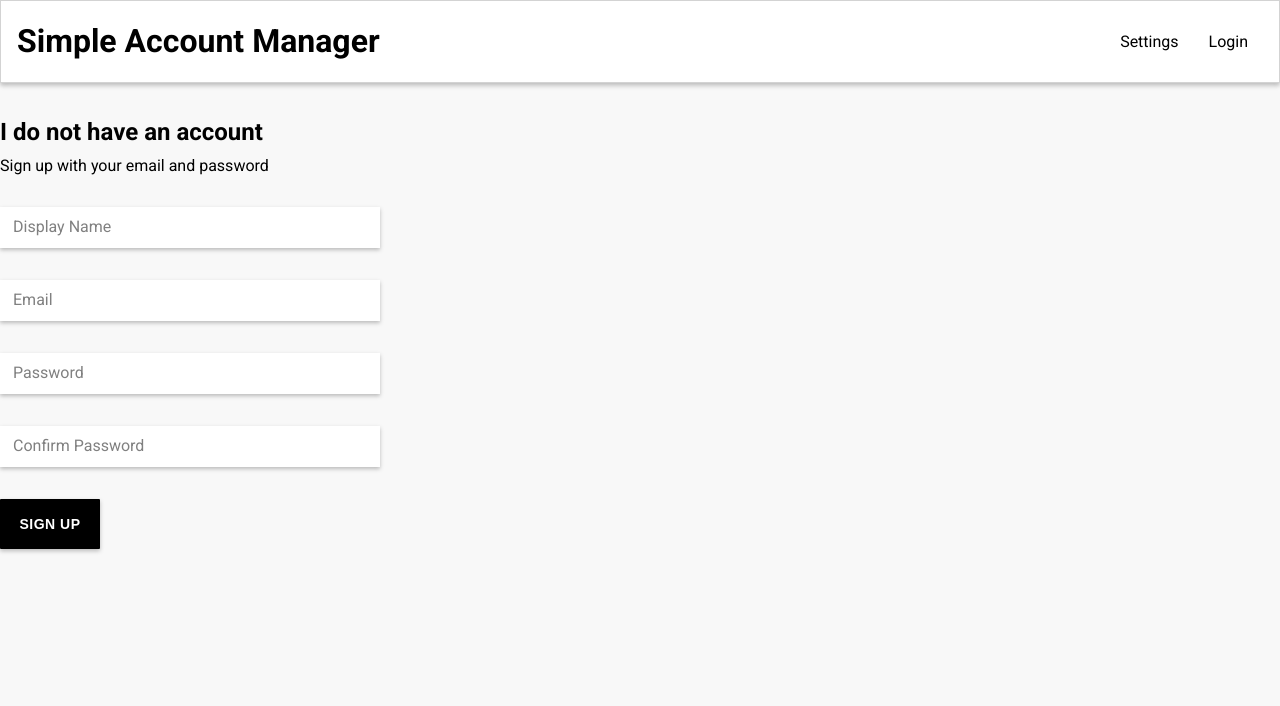
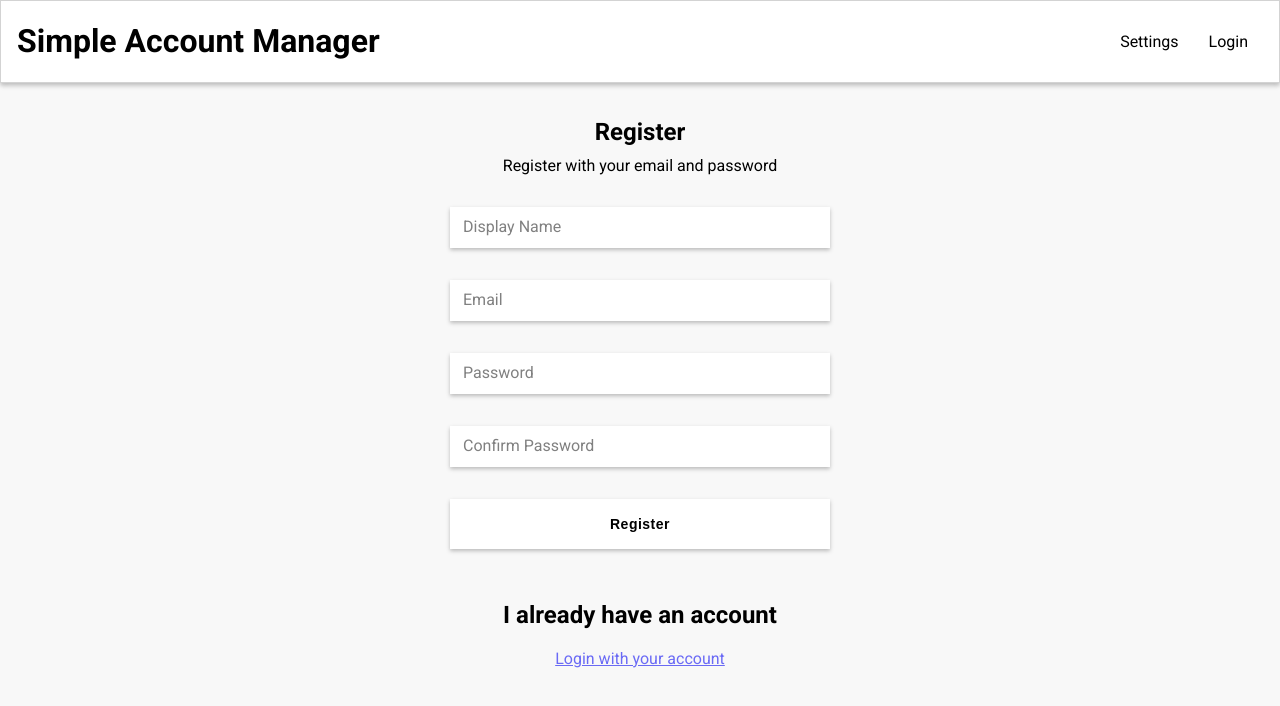
Before and after one commit to PhilSchwerttraeger/SAM, a React (Create React App) app: page /register in a window 1280 px wide. Shown: the top 706 px of the page. Built offline with nearby package versions, Linux system fonts and the light colour scheme; no server answers.

Commit message:
Add and adjust register page

```diff
--- a/src/pages/login/login.component.jsx
+++ b/src/pages/login/login.component.jsx
@@ -4,6 +4,7 @@ import CustomButton from "../../components/custom-button/custom-button.component
 import "./login.styles.scss"
 import { auth, signInWithGoogle } from "../../firebase/firebase.util"
 import GoogleButton from "react-google-button"
+import { Link } from "react-router-dom"
 
 class Login extends React.Component {
   constructor(props) {
@@ -87,7 +88,9 @@ class Login extends React.Component {
         />
         <div className="register">
           <h2>I don't have an account</h2>
-          <div style={{ marginBottom: "52px" }}>Create a new account</div>
+          <Link to={`/register`}>
+            <span className="registerLink">Create a new account</span>
+          </Link>
         </div>
       </div>
     )
--- a/src/pages/login/login.styles.scss
+++ b/src/pages/login/login.styles.scss
@@ -34,4 +34,10 @@
   .register {
     margin-top: 32px;
   }
+
+  .registerLink {
+    margin-bottom: "52px";
+    color: rgba(47, 47, 243, 0.705);
+    text-decoration: underline;
+  }
 }
--- a/src/pages/register/register.component.jsx
+++ b/src/pages/register/register.component.jsx
@@ -2,6 +2,7 @@ import React from "react"
 import FormInput from "../../components/form-input/form-input.component"
 import CustomButton from "../../components/custom-button/custom-button.component"
 import { auth, createUserProfileDocument } from "../../firebase/firebase.util"
+import { Link } from "react-router-dom"
 
 import "./register.styles.scss"
 
@@ -54,9 +55,9 @@ class Register extends React.Component {
   render() {
     const { displayName, email, password, confirmPassword } = this.state
     return (
-      <div className="sign-up">
-        <h2 className="title">I do not have an account</h2>
-        <span>Sign up with your email and password</span>
+      <div className="register">
+        <h2 className="title">Register</h2>
+        <span>Register with your email and password</span>
         <form className="sign-up-form" onSubmit={this.handleSubmit}>
           <FormInput
             type="text"
@@ -93,8 +94,16 @@ class Register extends React.Component {
             required
             autoComplete="new-password"
           />
-          <CustomButton type="submit">SIGN UP</CustomButton>
+          <CustomButton type="submit" inverted style={{ width: "100%" }}>
+            Register
+          </CustomButton>
         </form>
+        <div className="login">
+          <h2>I already have an account</h2>
+          <Link to={`/login`}>
+            <span className="loginLink">Login with your account</span>
+          </Link>
+        </div>
       </div>
     )
   }
--- a/src/pages/register/register.styles.scss
+++ b/src/pages/register/register.styles.scss
@@ -1,9 +1,21 @@
-.sign-up {
+.register {
   display: flex;
+  width: 380px;
+  margin: auto;
   flex-direction: column;
-  width: 380px;
+  text-align: center;
 
   .title {
     margin: 10px 0;
   }
+
+  .login {
+    margin-top: 32px;
+  }
+
+  .loginLink {
+    margin-bottom: "52px";
+    color: rgba(47, 47, 243, 0.705);
+    text-decoration: underline;
+  }
 }
```
